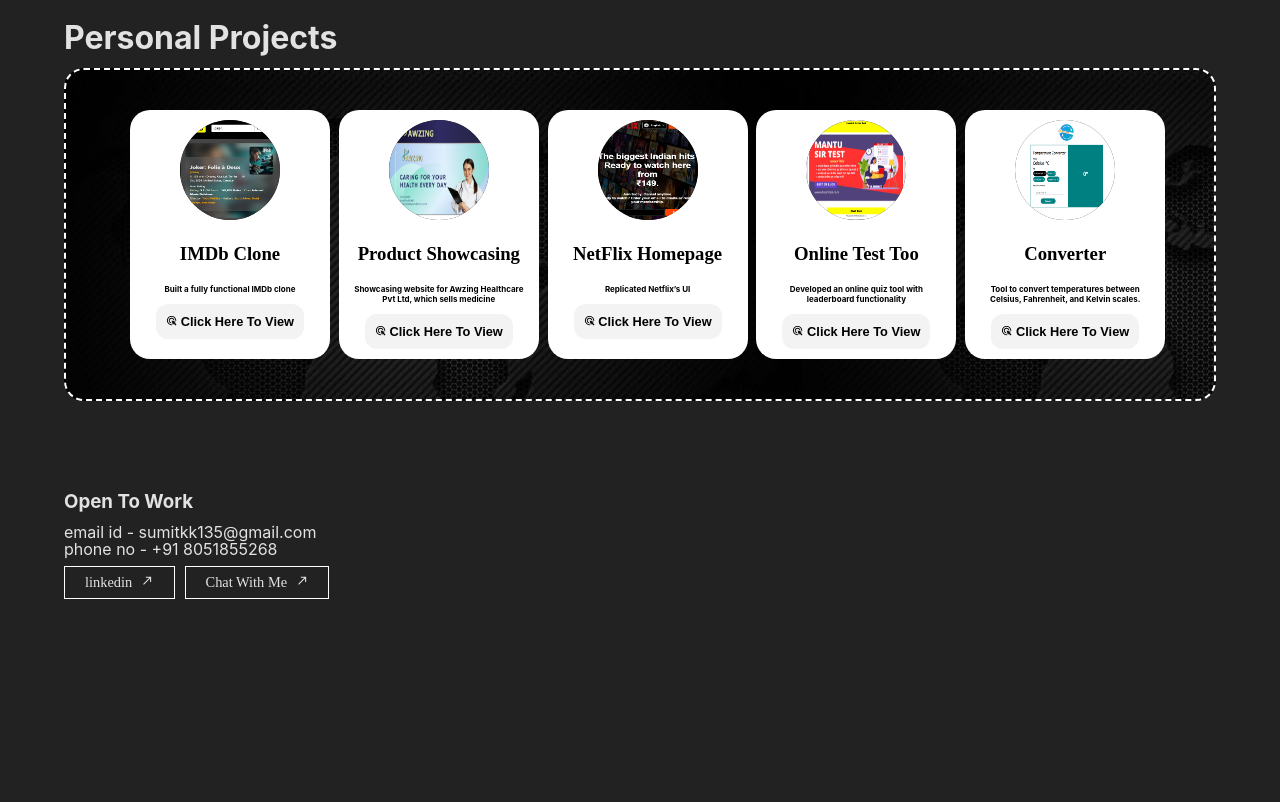
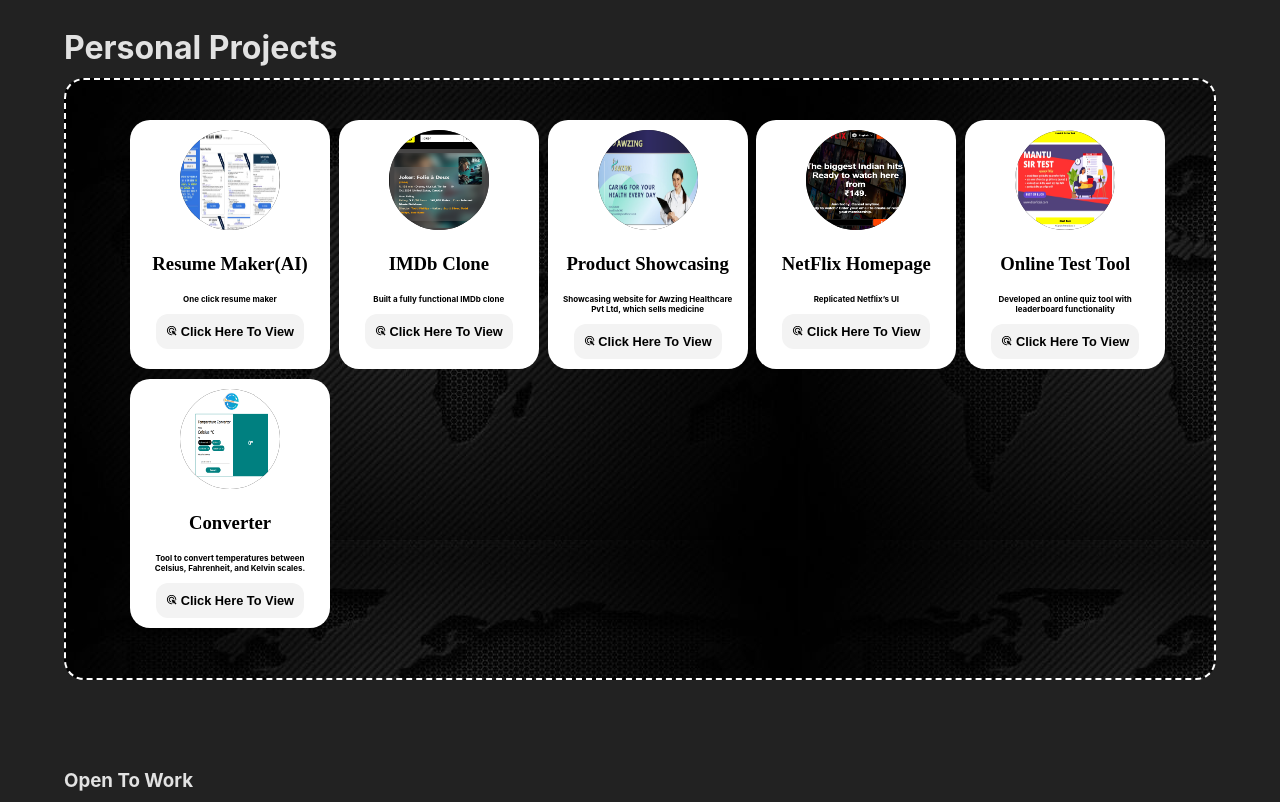
Before and after one commit to Sumitkk9/portfolio, a React (Create React App) app: page / in a window 1280 px wide. Shown: the part 4789-5591 px from the top of the page. Before the commit the page ends 5408 px from the top, so only its background shows below. Built offline with nearby package versions, Linux system fonts and the light colour scheme; a web font is replaced by a local one.

Commit message:
added new project

```diff
--- a/src/components/certcard.js
+++ b/src/components/certcard.js
@@ -2,14 +2,15 @@
 import AdsClickIcon from '@mui/icons-material/AdsClick';
 
 const Certcard = ({imgurl,certUrl,certName,certFrom,issueD})=>{
-    return <div className="CertcardDiv">
+    return <div style={{marginBottom:"10px"}} className="CertcardDiv">
 
         <div className="mediaCard">
         <span style={{
             background:"transparent",
             fontSize:"0.3rem",
             position:"absolute",
-            marginLeft:"100px"
+            marginLeft:"100px",
+
         }}>{issueD}</span>
             <img src={imgurl} alt="cert icons"/>
         </div>
--- a/src/constants.js
+++ b/src/constants.js
@@ -3,7 +3,7 @@
 import netflix from "./imgs/netflix.png"
 import tem from "./imgs/tem.png"
 import ot from "./imgs/ot.png"
-
+import rmaker from "./imgs/rm.jpg"
 
 
 
@@ -90,6 +90,12 @@
 
 export const projects = [
     {
+        courseName: "Resume Maker(AI)",
+        certFrom: "One click resume maker",
+        certIcon: rmaker,
+        certUrl: "https://resumemaker-mu.vercel.app/"
+    },
+    {
         courseName: "IMDb Clone",
         certFrom: "Built a fully functional IMDb clone ",
         certIcon: imdb,
@@ -99,7 +105,7 @@
         courseName: "Product Showcasing",
         certFrom: "Showcasing website for Awzing Healthcare Pvt Ltd, which sells medicine",
         certIcon: awzing,
-        certUrl: "https://dev.awzinghealthcare.com/"
+        certUrl: "https://awzinghealthcare.com/"
     },
     {
         courseName: "NetFlix Homepage",
@@ -108,7 +114,7 @@
         certUrl: "https://netflix-nine-henna-92.vercel.app/"
     },
     {
-        courseName: "Online Test Too",
+        courseName: "Online Test Tool",
         certFrom: "Developed an online quiz tool with leaderboard functionality",
         certIcon: ot,
         certUrl: "https://dlsofficial.com/online-test-code/"
```
Also changed, not shown: src/imgs/rm.jpg (added).
